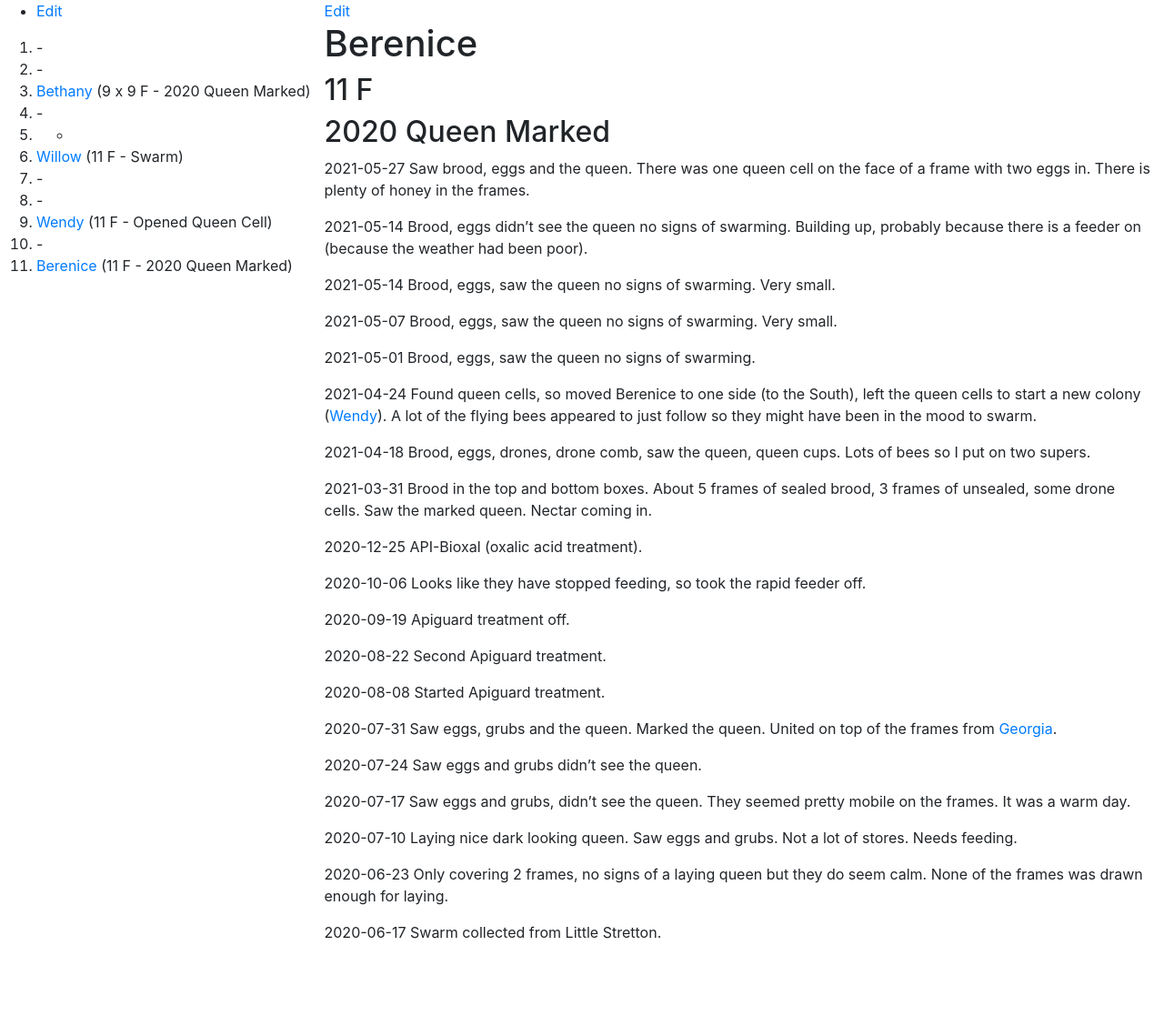
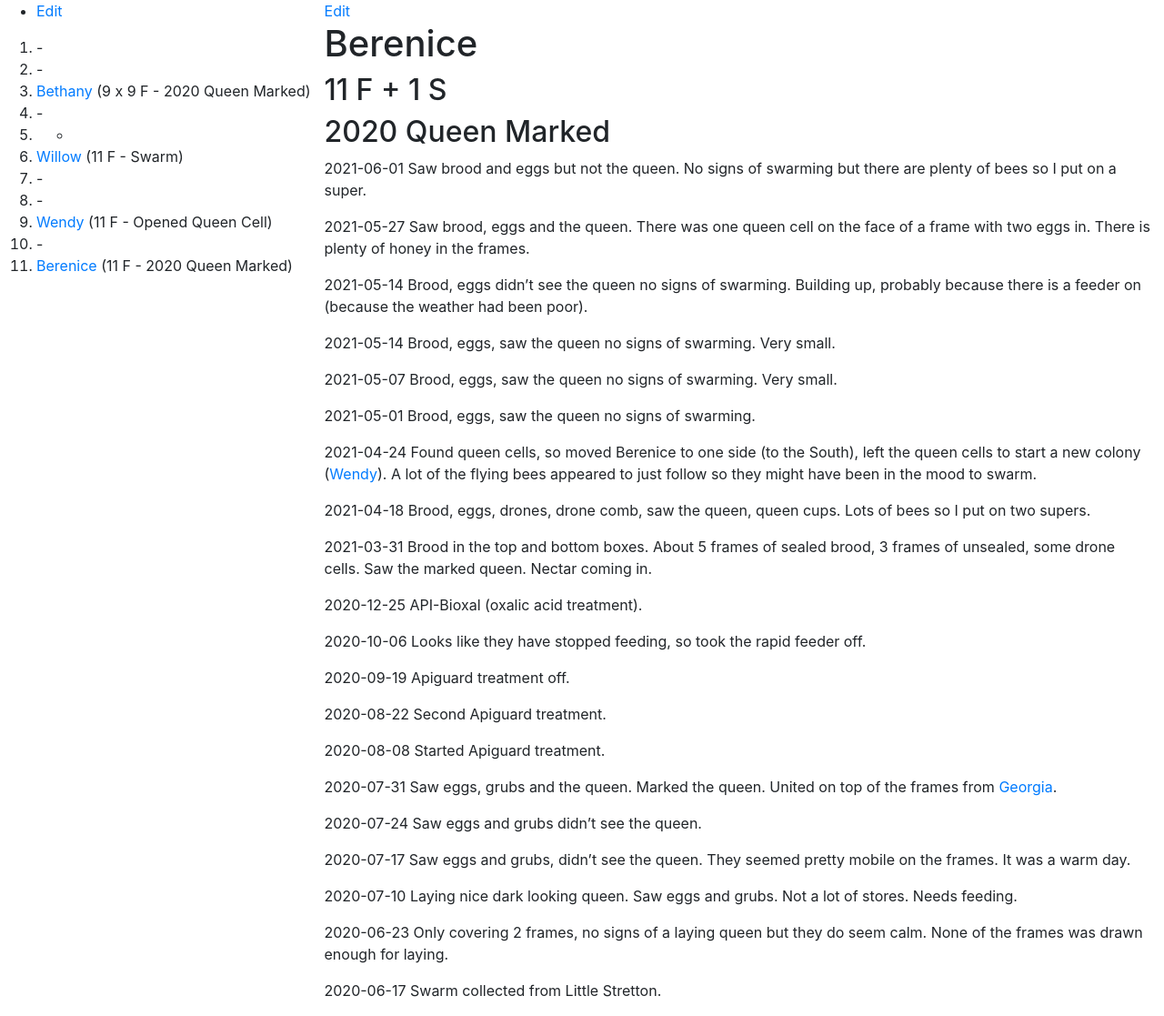
Before and after one commit to joejcollins/rhapsody-angel, a Jekyll site: the page built from queens/2020-berenice.md, in a window 1280 px wide. Shown: the whole page at 91% size. Built offline with Jekyll 4.4.1, drawn with Linux system fonts in a browser that asks for light colours; our own code applies the rules of GitHub Pages for plain Markdown files; before the commit the page ends 1053 px from its top, so only the background shows below that.

Commit message:
Update 2020-berenice.md

```diff
--- a/queens/2020-berenice.md
+++ b/queens/2020-berenice.md
@@ -1,6 +1,8 @@
 # Berenice
-## 11 F
+## 11 F + 1 S
 ## 2020 Queen Marked
+
+2021-06-01 Saw brood and eggs but not the queen.  No signs of swarming but there are plenty of bees so I put on a super.
 
 2021-05-27 Saw brood, eggs and the queen.  There was one queen cell on the face of a frame with two eggs in.  There is plenty of honey in the frames.
 
```
